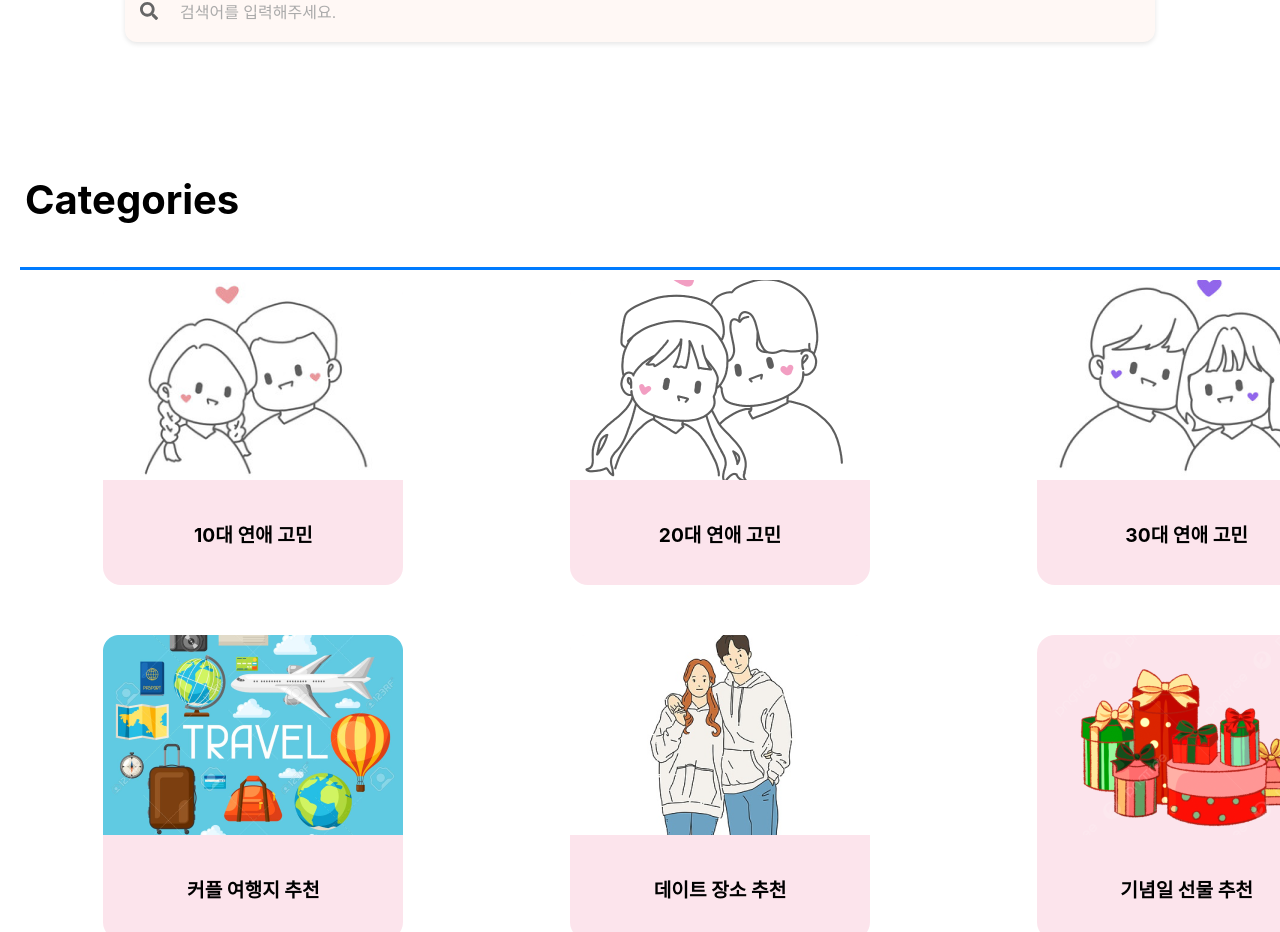
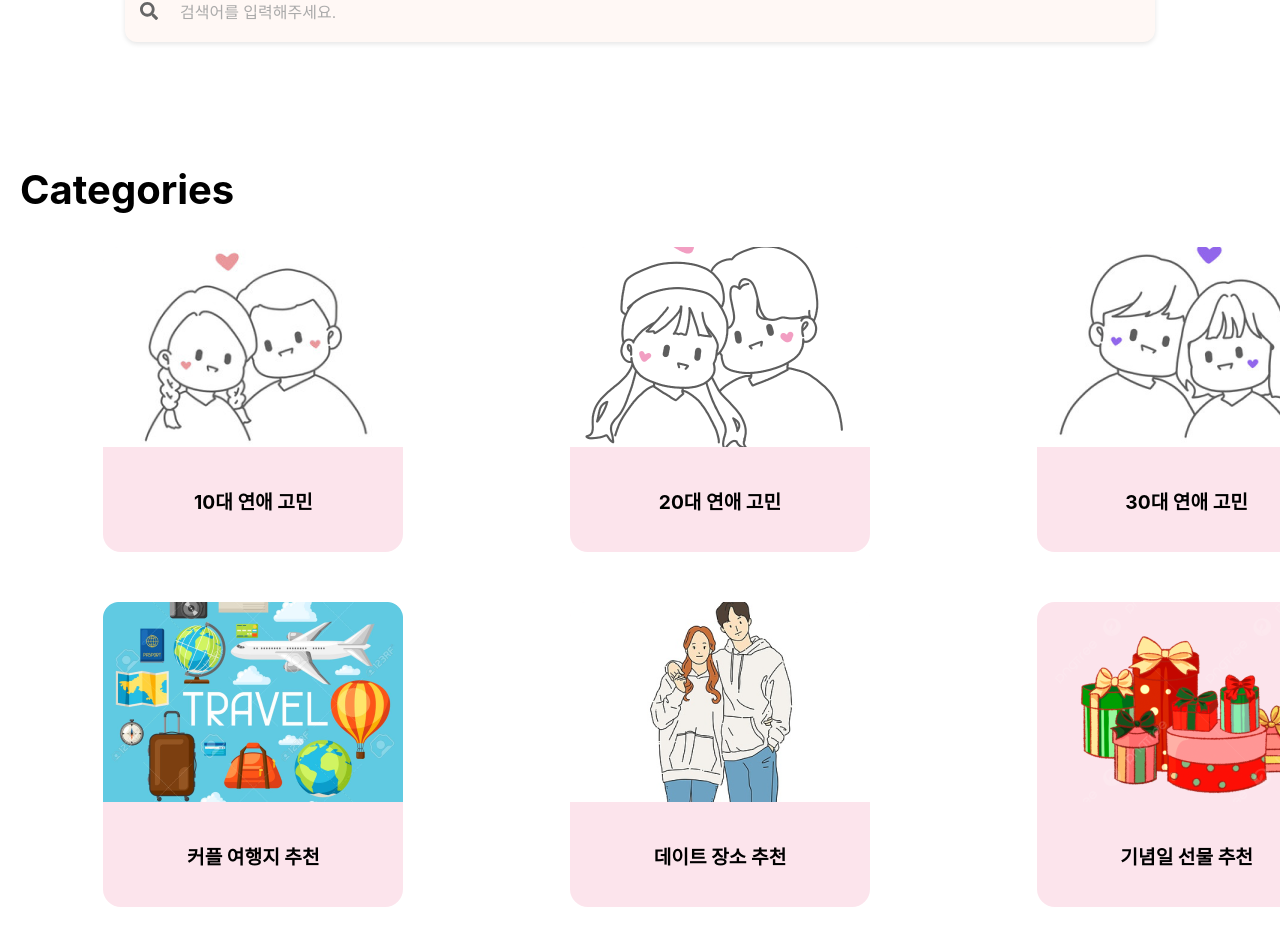
Before and after one commit to sunz98/signal, a React (Create React App) app in the folder src/main/frontend/: page / in a window 1280 px wide. Shown: the part 890-1822 px from the top of the page. Built offline with nearby package versions, Linux system fonts and the light colour scheme; no server answers.

Commit message:
feat(frontend):메인css,라우트충돌해결

```diff
--- a/src/main/frontend/src/components/CategoryMenu.css
+++ b/src/main/frontend/src/components/CategoryMenu.css
@@ -16,10 +16,12 @@
     background: none;
     border: none;
     color: #000000;
+    font-family: Arial, Helvetica, sans-serif;
     font-size: 24px;
     font-weight: bolder;
     cursor: pointer;
     transition: color 0.2s;
+    margin-left: 1050px;
   }
 
   .more-button:hover {
--- a/src/main/frontend/src/components/CategoryMenu.js
+++ b/src/main/frontend/src/components/CategoryMenu.js
@@ -20,12 +20,11 @@ const CategoryMenu = () => {
 
   return (
     <div className="category-menu">
-      <div className="category-header">
-        <h2 className="category-title">Categories</h2>
+        <h2 className="category-title">Categories
         <button className="more-button" onClick={() => navigate('/community')}>
           더 보기 &gt;
         </button>
-      </div>
+        </h2>
       <div className="categories-container">
         {categories.map((category) => (
           <div
--- a/src/main/frontend/src/pages/GominDetailPage.js
+++ b/src/main/frontend/src/pages/GominDetailPage.js
@@ -19,7 +19,7 @@ const GominDetailPage = () => {
   };
 
   const handleWritePost = () => {
-    navigate('/community/write');
+    navigate('/commmunity/write');
   };
 
   const mapCategoryToBackendFormat = (category) => {
--- a/src/main/frontend/src/routes/MainRoutes.js
+++ b/src/main/frontend/src/routes/MainRoutes.js
@@ -4,11 +4,7 @@ import HomePage from '../pages/HomePage';
 import ArticlePage from '../pages/ArticlePage';
 import MyPage from '../pages/MyPage';
 import ConsultingPage from '../pages/ConsultingPage';
-<<<<<<< HEAD
-import LoginPage from '../pages/Login';  // 로그인 페이지 import 추가
-=======
 import Login from "../pages/Login";
->>>>>>> 67068c1a5a146ac0dd0521e57b8f03f10e1a5513
 
 const MainRoutes = () => {
   return (
```
